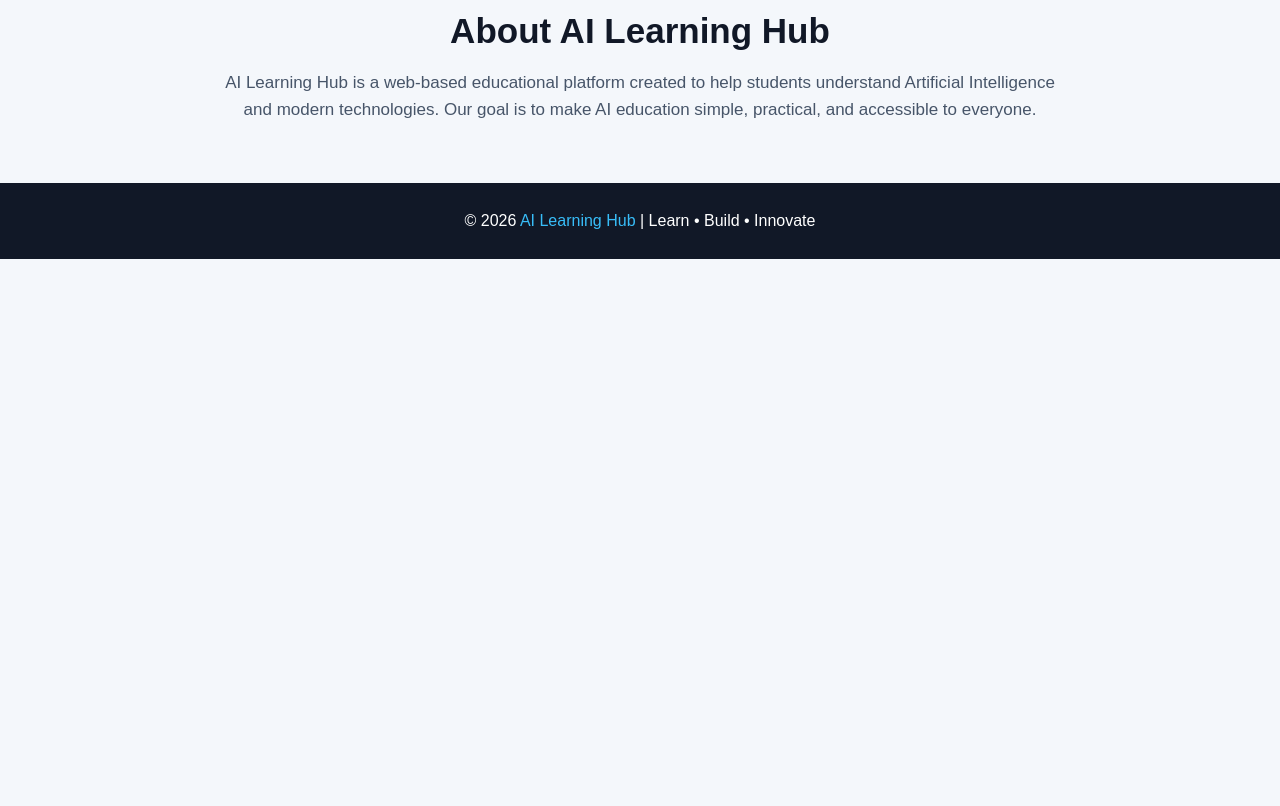
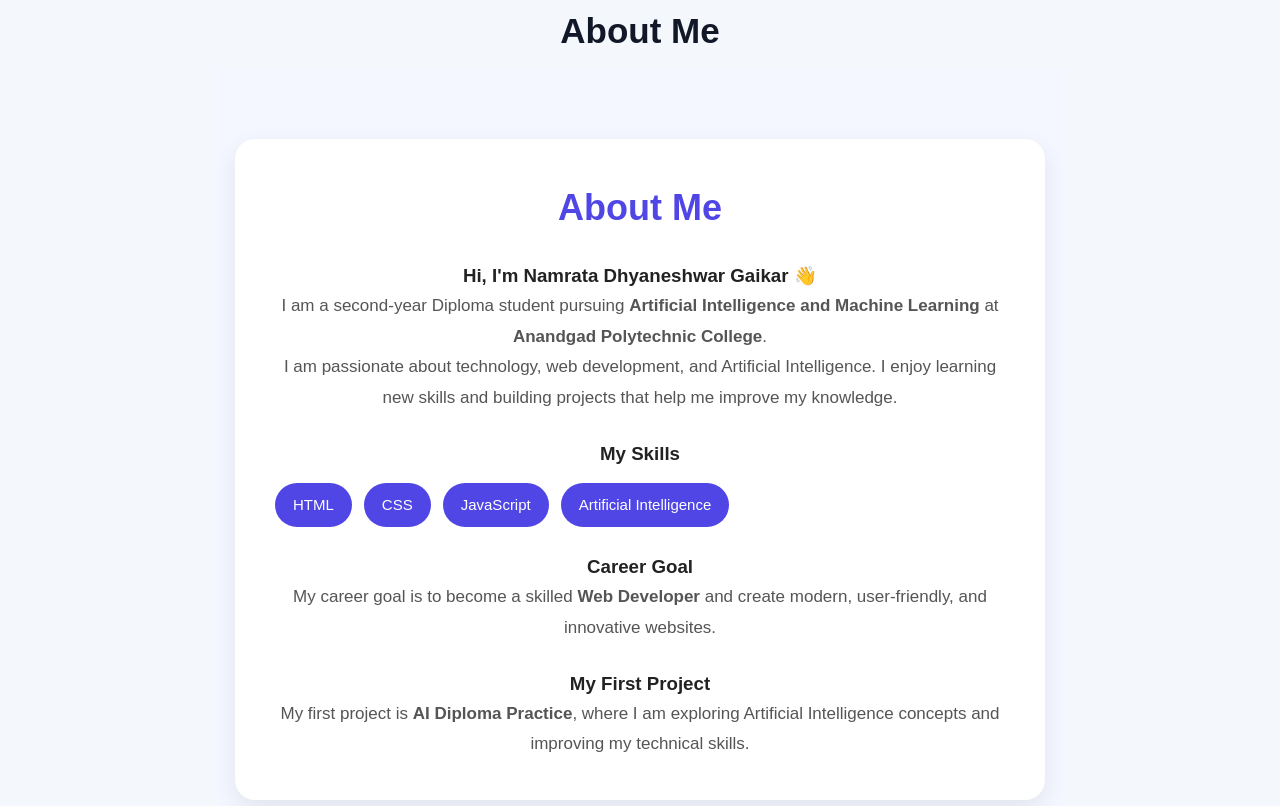
Before and after one commit to namratagaikar/AI-Diploma-practice, a plain HTML site: page index.html in a window 1280 px wide. Shown: the part 1614-2420 px from the top of the page. Before the commit the page ends 1873 px from the top, so only its background shows below. Drawn offline with Linux system fonts and the light colour scheme.

Commit message:
updated personal information

```diff
--- a/index.html
+++ b/index.html
@@ -341,13 +341,131 @@
     <section class="section" id="about">
         <div class="about">
 
-            <h2>About AI Learning Hub</h2>
+            <h2>About Me</h2>
 
             <p>
-                AI Learning Hub is a web-based educational platform created
-                to help students understand Artificial Intelligence and
-                modern technologies. Our goal is to make AI education
-                simple, practical, and accessible to everyone.
+                <!-- About Me Section -->
+<section id="about" class="about-section">
+    <div class="about-container">
+
+        <div class="about-content">
+            <h2>About Me</h2>
+
+            <h3>Hi, I'm Namrata Dhyaneshwar Gaikar 👋</h3>
+
+            <p>
+                I am a second-year Diploma student pursuing
+                <strong>Artificial Intelligence and Machine Learning</strong>
+                at <strong>Anandgad Polytechnic College</strong>.
+            </p>
+
+            <p>
+                I am passionate about technology, web development, and
+                Artificial Intelligence. I enjoy learning new skills and
+                building projects that help me improve my knowledge.
+            </p>
+
+            <h3>My Skills</h3>
+            <div class="skills">
+                <span>HTML</span>
+                <span>CSS</span>
+                <span>JavaScript</span>
+                <span>Artificial Intelligence</span>
+            </div>
+
+            <h3>Career Goal</h3>
+            <p>
+                My career goal is to become a skilled
+                <strong>Web Developer</strong> and create modern,
+                user-friendly, and innovative websites.
+            </p>
+
+            <h3>My First Project</h3>
+            <p>
+                My first project is <strong>AI Diploma Practice</strong>,
+                where I am exploring Artificial Intelligence concepts
+                and improving my technical skills.
+            </p>
+
+        </div>
+
+    </div>
+</section>
+
+<!-- About Me CSS -->
+<style>
+    .about-section {
+        padding: 70px 20px;
+        background: #f4f7ff;
+        font-family: Arial, sans-serif;
+    }
+
+    .about-container {
+        max-width: 900px;
+        margin: auto;
+    }
+
+    .about-content {
+        background: white;
+        padding: 40px;
+        border-radius: 20px;
+        box-shadow: 0 8px 25px rgba(0, 0, 0, 0.08);
+    }
+
+    .about-content h2 {
+        text-align: center;
+        color: #4f46e5;
+        font-size: 36px;
+        margin-bottom: 25px;
+    }
+
+    .about-content h3 {
+        color: #222;
+        margin-top: 25px;
+    }
+
+    .about-content p {
+        color: #555;
+        font-size: 17px;
+        line-height: 1.8;
+    }
+
+    .skills {
+        display: flex;
+        flex-wrap: wrap;
+        gap: 12px;
+        margin-top: 15px;
+    }
+
+    .skills span {
+        background: #4f46e5;
+        color: white;
+        padding: 10px 18px;
+        border-radius: 25px;
+        font-size: 15px;
+        transition: 0.3s;
+    }
+
+    .skills span:hover {
+        background: #312e81;
+        transform: translateY(-3px);
+    }
+
+    @media (max-width: 600px) {
+        .about-content {
+            padding: 25px;
+        }
+
+        .about-content h2 {
+            font-size: 28px;
+        }
+
+        .about-content p {
+            font-size: 15px;
+        }
+    }
+</style>
+
             </p>
 
         </div>
```
